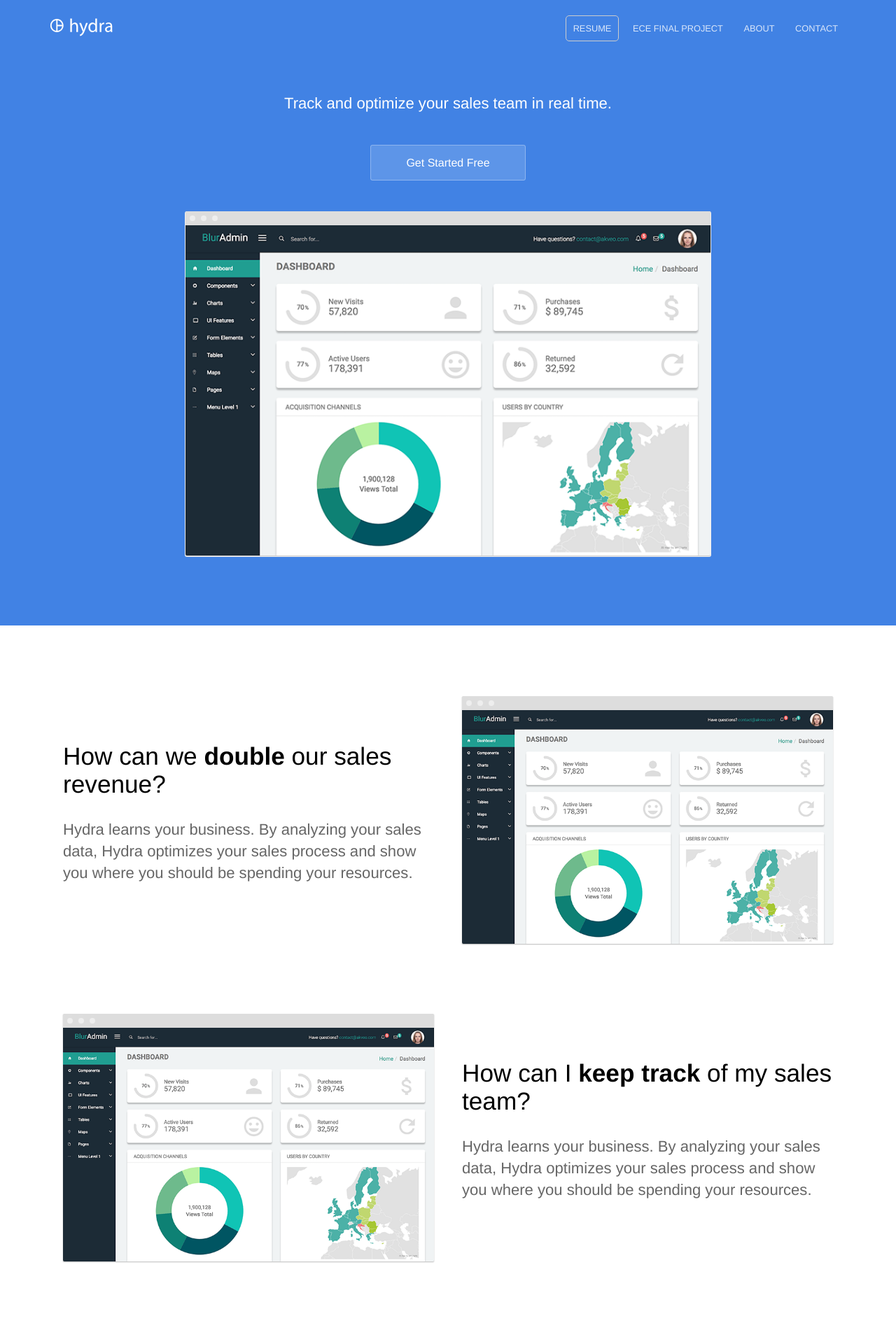
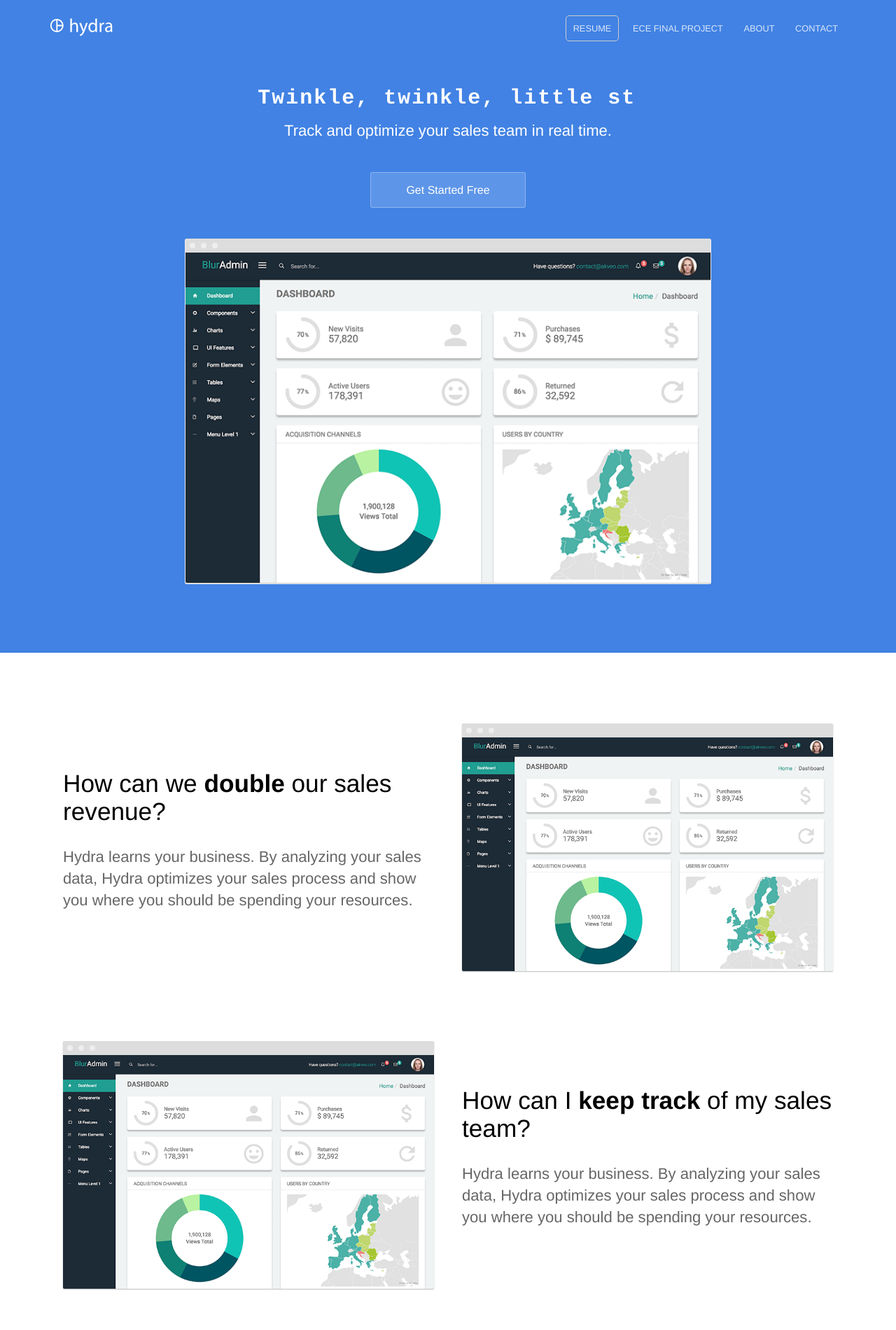
Before and after one commit to adrianchen8662/adrianchen8662.github.io, a Jekyll site: the page built from index.html, in a window 1280 px wide. Shown: the top 1901 px of the page at 70% size. Built offline with Jekyll 4.4.1, drawn with Linux system fonts in a browser that asks for light colours.

Commit message:
typing list

```diff
--- a/_sass/landing-page.scss
+++ b/_sass/landing-page.scss
@@ -60,3 +60,38 @@
 		flex-direction: row-reverse;
 	}
 }
+
+.typewriter {
+    font-family: Courier, monospace;
+	display: inline-block;
+}
+
+.typewriter-text {
+    display: inline-block;
+  	overflow: hidden;
+  	letter-spacing: 2px;
+ 	animation: typing 5s steps(30, end), blink .75s step-end infinite;
+    white-space: nowrap;
+    font-size: 30px;
+    font-weight: 700;
+    border-right: 4px solid orange;
+    box-sizing: border-box;
+}
+
+@keyframes typing {
+    from {
+        width: 0%
+    }
+    to {
+        width: 100%
+    }
+}
+
+@keyframes blink {
+    from, to {
+        border-color: transparent
+    }
+    50% {
+        border-color: orange;
+    }
+}
--- a/index.html
+++ b/index.html
@@ -4,66 +4,9 @@ description: Track and optimize your sales team in real time
 ---
 <section class="hero">
 	<div class="text-container">
-		<script type="text/javascript">
-
-			// List of sentences
-			var _CONTENT = [ "Twinkle, twinkle, little star", "How I wonder what you are", "Up above the world so high", "Like a diamond in the sky" ];
-
-			// Current sentence being processed
-			var _PART = 0;
-
-			// Character number of the current sentence being processed
-			var _PART_INDEX = 0;
-
-			// Holds the handle returned from setInterval
-			var _INTERVAL_VAL;
-
-			// Element that holds the text
-			var _ELEMENT = document.querySelector("#text");
-
-			// Implements typing effect
-			function Type() {
-				var text =  _CONTENT[_PART].substring(0, _PART_INDEX + 1);
-				_ELEMENT.innerHTML = text;
-				_PART_INDEX++;
-
-				// If full sentence has been displayed then start to delete the sentence after some time
-				if(text === _CONTENT[_PART]) {
-					clearInterval(_INTERVAL_VAL);
-					setTimeout(function() {
-						_INTERVAL_VAL = setInterval(Delete, 50);
-					}, 1000);
-				}
-			}
-
-			// Implements deleting effect
-			function Delete() {
-				var text =  _CONTENT[_PART].substring(0, _PART_INDEX - 1);
-				_ELEMENT.innerHTML = text;
-				_PART_INDEX--;
-
-				// If sentence has been deleted then start to display the next sentence
-				if(text === '') {
-					clearInterval(_INTERVAL_VAL);
-
-					// If last sentence then display the first one, else move to the next
-					if(_PART == (_CONTENT.length - 1))
-						_PART = 0;
-					else
-						_PART++;
-					_PART_INDEX = 0;
-
-					// Start to display the next sentence after some time
-					setTimeout(function() {
-						_INTERVAL_VAL = setInterval(Type, 100);
-					}, 200);
-				}
-			}
-
-			// Start the typing effect on load
-			_INTERVAL_VAL = setInterval(Type, 100);
-
-		</script>
+		<div class="typewriter">
+			<div class="typewriter-text">Twinkle, twinkle, little star.</div>
+		</div>
 		<p class="subtext editable">Track and optimize your sales team in real time.</p>
 		<div class="cta button alt"><a href="{{ site.baseurl }}/contact/">Get Started Free</a></div>
 		<div>
```
